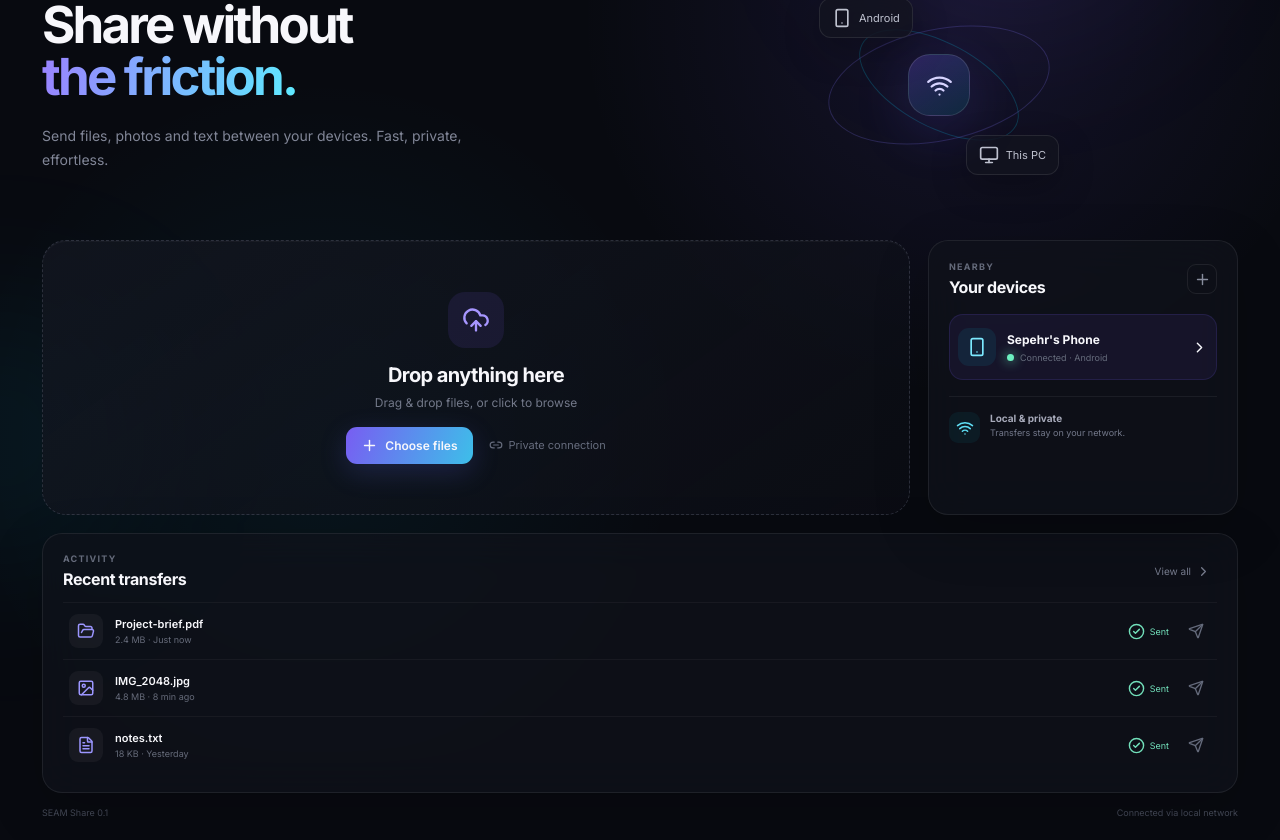
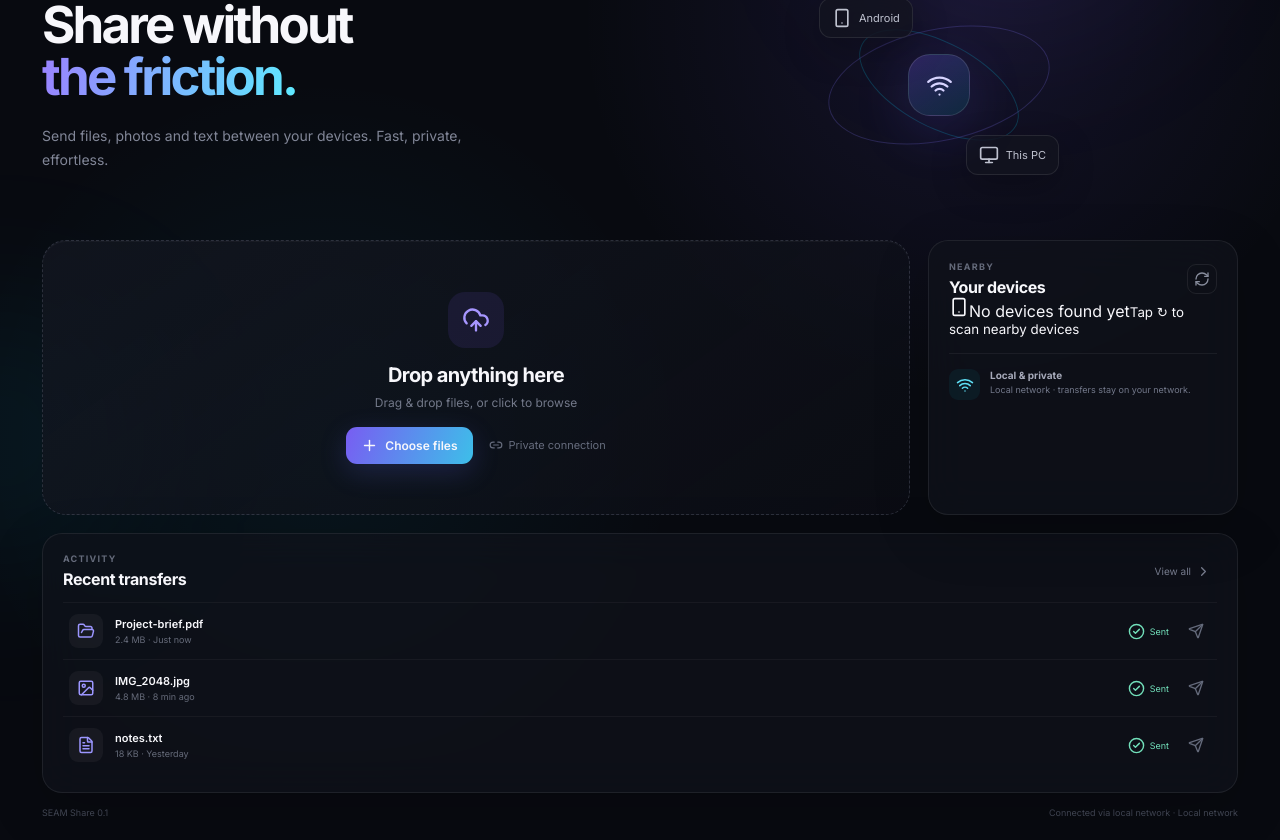
Before and after one commit to amirsepehr2020/seam-share-windows, a React (Vite) app: page / in a window 1280 px wide. Shown: the part 164-1004 px from the top of the page. Built offline with nearby package versions, Linux system fonts and the light colour scheme.

Commit message:
feat: connect nearby discovery to native layer

```diff
--- a/src/App.tsx
+++ b/src/App.tsx
@@ -1,54 +1,40 @@
-import { useRef, useState } from 'react'
-import { ArrowDownToLine, CheckCircle2, ChevronRight, FileText, FolderOpen, Image, Link2, MoreHorizontal, Monitor, Plus, Send, Smartphone, UploadCloud, Wifi } from 'lucide-react'
+import { useState, useRef } from 'react'
+import { invoke } from '@tauri-apps/api/core'
+import { CheckCircle2, ChevronRight, FileText, FolderOpen, Image, Link2, MoreHorizontal, Monitor, Plus, RefreshCw, Send, Smartphone, UploadCloud, Wifi } from 'lucide-react'
 
-const transfers = [
-  { name: 'Project-brief.pdf', size: '2.4 MB', time: 'Just now', type: 'pdf' },
-  { name: 'IMG_2048.jpg', size: '4.8 MB', time: '8 min ago', type: 'image' },
-  { name: 'notes.txt', size: '18 KB', time: 'Yesterday', type: 'text' },
-]
+type Device = { name: string; ip: string; port: number }
+const transfers = [{ name: 'Project-brief.pdf', size: '2.4 MB', time: 'Just now', type: 'pdf' }, { name: 'IMG_2048.jpg', size: '4.8 MB', time: '8 min ago', type: 'image' }, { name: 'notes.txt', size: '18 KB', time: 'Yesterday', type: 'text' }]
 
 export default function App() {
   const input = useRef<HTMLInputElement>(null)
   const [dragging, setDragging] = useState(false)
   const [selected, setSelected] = useState<string | null>(null)
+  const [devices, setDevices] = useState<Device[]>([])
+  const [scanning, setScanning] = useState(false)
+  const [localIp, setLocalIp] = useState('Local network')
 
   const pick = () => input.current?.click()
-  const files = (list: FileList | null) => {
-    const file = list?.[0]
-    if (file) setSelected(file.name)
+  const files = (list: FileList | null) => { const file = list?.[0]; if (file) setSelected(file.name) }
+  const scan = async () => {
+    setScanning(true)
+    try {
+      const info = await invoke<{ local_ip: string }>('network_info')
+      setLocalIp(info.local_ip)
+      const found = await invoke<Device[]>('discover_devices', { deviceName: "Sepehr's PC", timeoutMs: 900 })
+      setDevices(found)
+    } catch { setDevices([]) }
+    finally { setScanning(false) }
   }
 
   return <main className="shell">
     <div className="glow glow-a"/><div className="glow glow-b"/>
-    <header className="topbar">
-      <div className="brand"><img src="/assets/seam-share-logo.svg"/><div><strong>SEAM Share</strong><span>Move freely. Stay connected.</span></div></div>
-      <div className="status"><i/><span>Ready to share</span><button aria-label="More"><MoreHorizontal size={18}/></button></div>
-    </header>
-
-    <section className="hero">
-      <div className="hero-copy"><h1>Share without<br/><em>the friction.</em></h1><p>Send files, photos and text between your devices. Fast, private, effortless.</p></div>
-      <div className="space-card">
-        <div className="space-orbit"><div className="orbit-ring ring-1"/><div className="orbit-ring ring-2"/><div className="device-pill phone"><Smartphone size={20}/><span>Android</span></div><div className="device-pill pc"><Monitor size={20}/><span>This PC</span></div><div className="center-logo"><Wifi size={27}/></div></div>
-      </div>
-    </section>
-
-    <section className="workspace">
-      <div className={`dropzone ${dragging ? 'dragging' : ''}`} onClick={pick} onDragOver={e => { e.preventDefault(); setDragging(true) }} onDragLeave={() => setDragging(false)} onDrop={e => { e.preventDefault(); setDragging(false); files(e.dataTransfer.files) }}>
-        <input ref={input} hidden type="file" multiple onChange={e => files(e.target.files)}/>
-        <div className="drop-icon"><UploadCloud size={28}/></div>
-        <h2>{selected ? selected : 'Drop anything here'}</h2>
-        <p>{selected ? 'Ready to send to your Android device' : 'Drag & drop files, or click to browse'}</p>
-        <div className="drop-actions"><button className="primary" onClick={e => { e.stopPropagation(); pick() }}><Plus size={17}/> Choose files</button><span><Link2 size={14}/> Private connection</span></div>
-      </div>
-
-      <aside className="side">
-        <div className="side-head"><div><span className="eyebrow">NEARBY</span><h3>Your devices</h3></div><button aria-label="Add device"><Plus size={17}/></button></div>
-        <div className="device active"><div className="device-icon"><Smartphone size={20}/></div><div className="device-info"><strong>Sepehr's Phone</strong><span><i/> Connected · Android</span></div><ChevronRight size={17}/></div>
-        <div className="privacy"><div><Wifi size={18}/></div><span><strong>Local & private</strong><small>Transfers stay on your network.</small></span></div>
-      </aside>
-    </section>
-
+    <header className="topbar"><div className="brand"><img src="/assets/seam-share-logo.svg"/><div><strong>SEAM Share</strong><span>Move freely. Stay connected.</span></div></div><div className="status"><i/><span>Ready to share</span><button aria-label="More"><MoreHorizontal size={18}/></button></div></header>
+    <section className="hero"><div className="hero-copy"><h1>Share without<br/><em>the friction.</em></h1><p>Send files, photos and text between your devices. Fast, private, effortless.</p></div><div className="space-card"><div className="space-orbit"><div className="orbit-ring ring-1"/><div className="orbit-ring ring-2"/><div className="device-pill phone"><Smartphone size={20}/><span>Android</span></div><div className="device-pill pc"><Monitor size={20}/><span>This PC</span></div><div className="center-logo"><Wifi size={27}/></div></div></div></section>
+    <section className="workspace"><div className={`dropzone ${dragging ? 'dragging' : ''}`} onClick={pick} onDragOver={e => { e.preventDefault(); setDragging(true) }} onDragLeave={() => setDragging(false)} onDrop={e => { e.preventDefault(); setDragging(false); files(e.dataTransfer.files) }}><input ref={input} hidden type="file" multiple onChange={e => files(e.target.files)}/><div className="drop-icon"><UploadCloud size={28}/></div><h2>{selected ?? 'Drop anything here'}</h2><p>{selected ? 'Ready to send to your Android device' : 'Drag & drop files, or click to browse'}</p><div className="drop-actions"><button className="primary" onClick={e => { e.stopPropagation(); pick() }}><Plus size={17}/> Choose files</button><span><Link2 size={14}/> Private connection</span></div></div>
+      <aside className="side"><div className="side-head"><div><span className="eyebrow">NEARBY</span><h3>Your devices</h3></div><button aria-label="Scan" onClick={scan}><RefreshCw size={16} className={scanning ? 'spin' : ''}/></button></div>
+        {devices.length ? devices.map(device => <div className="device active" key={device.ip}><div className="device-icon"><Smartphone size={20}/></div><div className="device-info"><strong>{device.name}</strong><span><i/> {device.ip}</span></div><ChevronRight size={17}/></div>) : <div className="empty-device"><Smartphone size={20}/><span>{scanning ? 'Scanning your network…' : 'No devices found yet'}<small>Tap ↻ to scan nearby devices</small></span></div>}
+        <div className="privacy"><div><Wifi size={18}/></div><span><strong>Local & private</strong><small>{localIp} · transfers stay on your network.</small></span></div></aside></section>
     <section className="recent"><div className="recent-head"><div><span className="eyebrow">ACTIVITY</span><h3>Recent transfers</h3></div><button>View all <ChevronRight size={15}/></button></div><div className="transfer-list">{transfers.map(t => <div className="transfer" key={t.name}><div className="file-icon">{t.type === 'image' ? <Image size={18}/> : t.type === 'text' ? <FileText size={18}/> : <FolderOpen size={18}/>}</div><div className="file-meta"><strong>{t.name}</strong><span>{t.size} · {t.time}</span></div><div className="transfer-state"><CheckCircle2 size={17}/><span>Sent</span></div><button aria-label="Send again"><Send size={16}/></button></div>)}</div></section>
-    <footer><span>SEAM Share 0.1</span><span>Connected via local network</span></footer>
+    <footer><span>SEAM Share 0.1</span><span>Connected via local network · {localIp}</span></footer>
   </main>
 }
```
